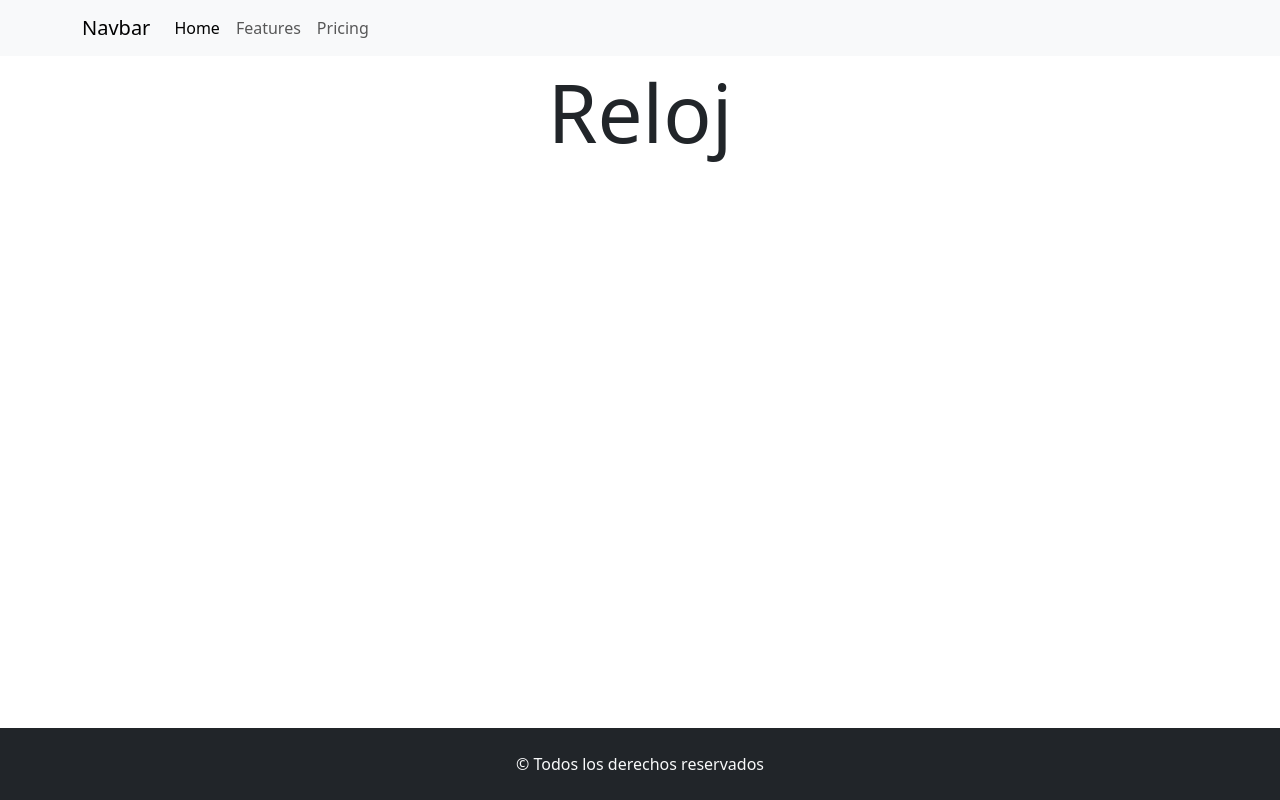
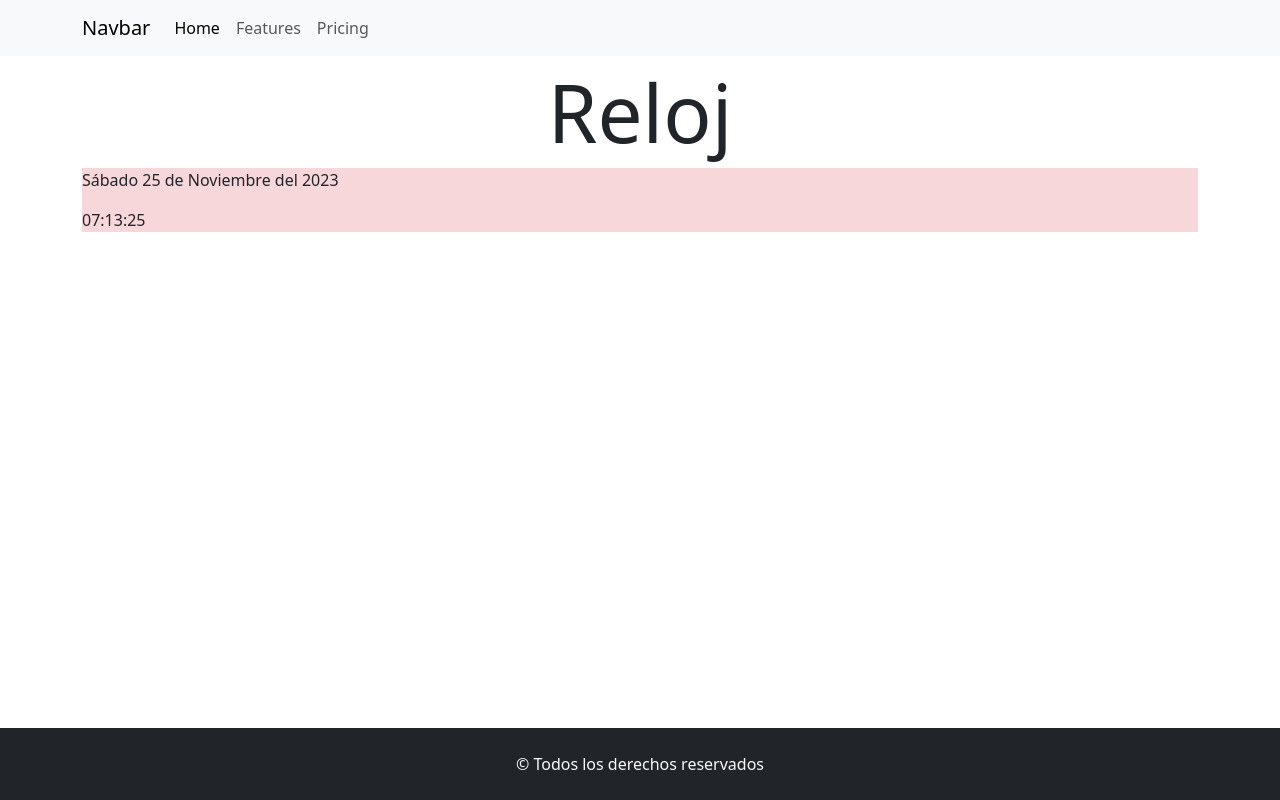
Before and after one commit to lucasecapdevila/javascript-tp5-ejercicio4, a plain HTML site: page index.html in a window 1280 px wide. Drawn offline with nearby package versions, Linux system fonts and the light colour scheme.

Commit message:
se agrega funcionalidad de reloj

```diff
--- a/index.html
+++ b/index.html
@@ -39,7 +39,13 @@
 
   <main class="container my-2">
     <h1 class="text-center display-1">Reloj</h1>
+
+    <div id="reloj" class="bg-danger-subtle">
+      <p id="dia"></p>
+      <p id="hora"></p>
+    </div>
   </main>
+
 
   <footer class="text-center py-2 bg-dark text-light">
     <p class="m-0 p-3">&copy; Todos los derechos reservados</p>
--- a/js/app.js
+++ b/js/app.js
@@ -0,0 +1,63 @@
+//  Variables
+const reloj = document.getElementById('reloj')
+const dia = document.getElementById('dia')
+const parrafoHora = document.getElementById('hora')
+
+
+
+//  Funciones
+const primerLetraMayuscula = (texto) => {
+  return texto[0].toUpperCase() + texto.slice(1)
+}
+
+const formatoHora = (hora) => {
+  if (hora > 12){
+    hora = hora - 12
+    return '0' + hora
+  }
+  return hora
+}
+
+const agregarCero = (dato) => {
+  if(dato < 10){
+    dato = '0' + dato
+    return dato
+  }
+  return dato
+}
+
+
+
+//  Objeto fecha (dia-mes-año)
+const fecha = new Date()
+let nombreDia = fecha.toLocaleString('es', {weekday: 'long'})
+let diaMes = fecha.getDate()
+let mes = fecha.toLocaleString('es', { month: 'long'});
+let anio = fecha.toLocaleString('es', { year: 'numeric'});
+let fechaCompleta = `${primerLetraMayuscula(nombreDia)} ${diaMes} de ${primerLetraMayuscula(mes)} del ${anio}`
+dia.innerText = fechaCompleta
+
+
+
+const verHora = () => {
+  //  Objeto fecha (hora-minutos-segundos)
+  let hora = new Date()
+  let horas = hora.getHours()
+  //  Agrego 0 (si es necesario)
+  horas = agregarCero(horas)
+  horas = formatoHora(horas)
+
+  let minutos = hora.getMinutes()
+  minutos = agregarCero(minutos)
+
+  let segundos = hora.getSeconds();
+  segundos = agregarCero(segundos)
+  const horaCompleta = `${horas}:${minutos}:${segundos}`
+  parrafoHora.innerText = horaCompleta
+}
+
+
+
+
+
+setInterval(verHora, 1000)
```
Also changed, not shown: 1 other file.
